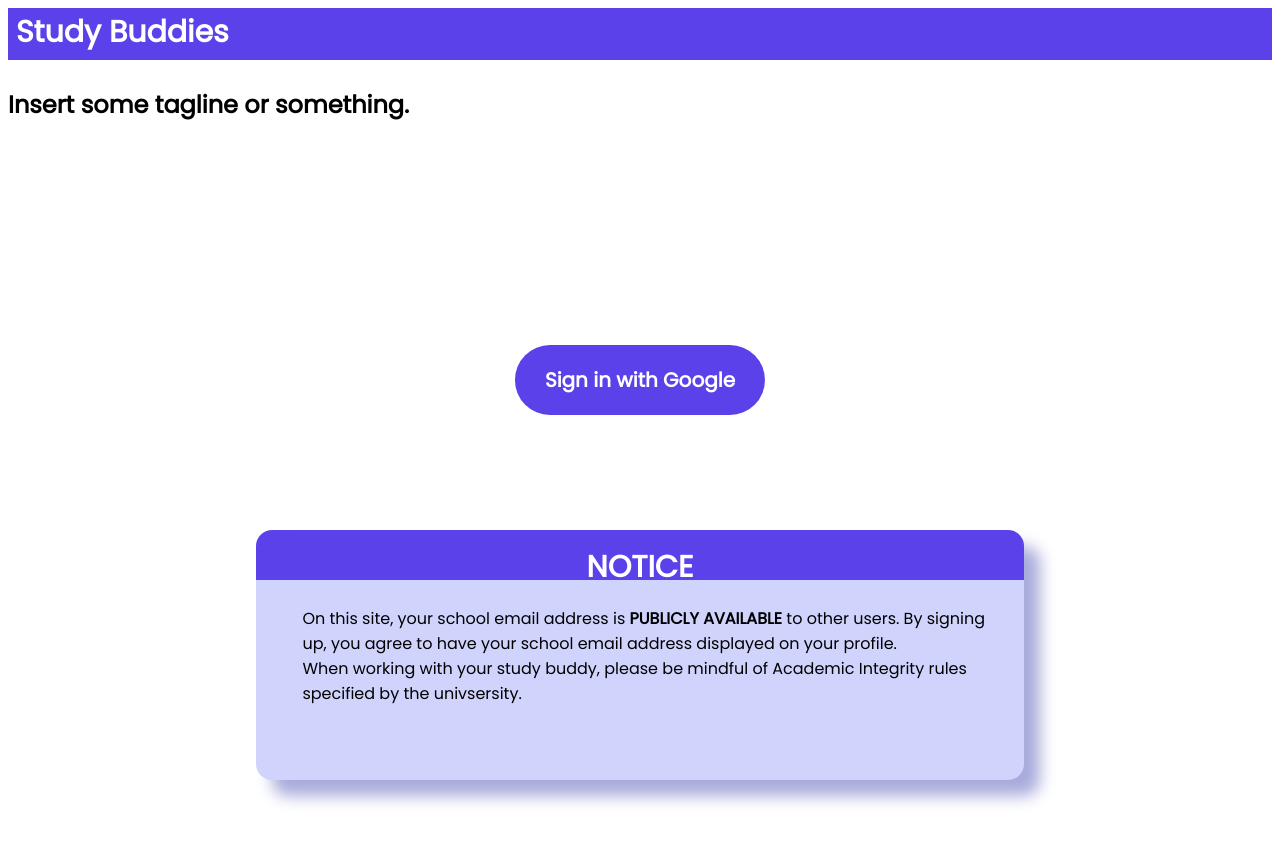
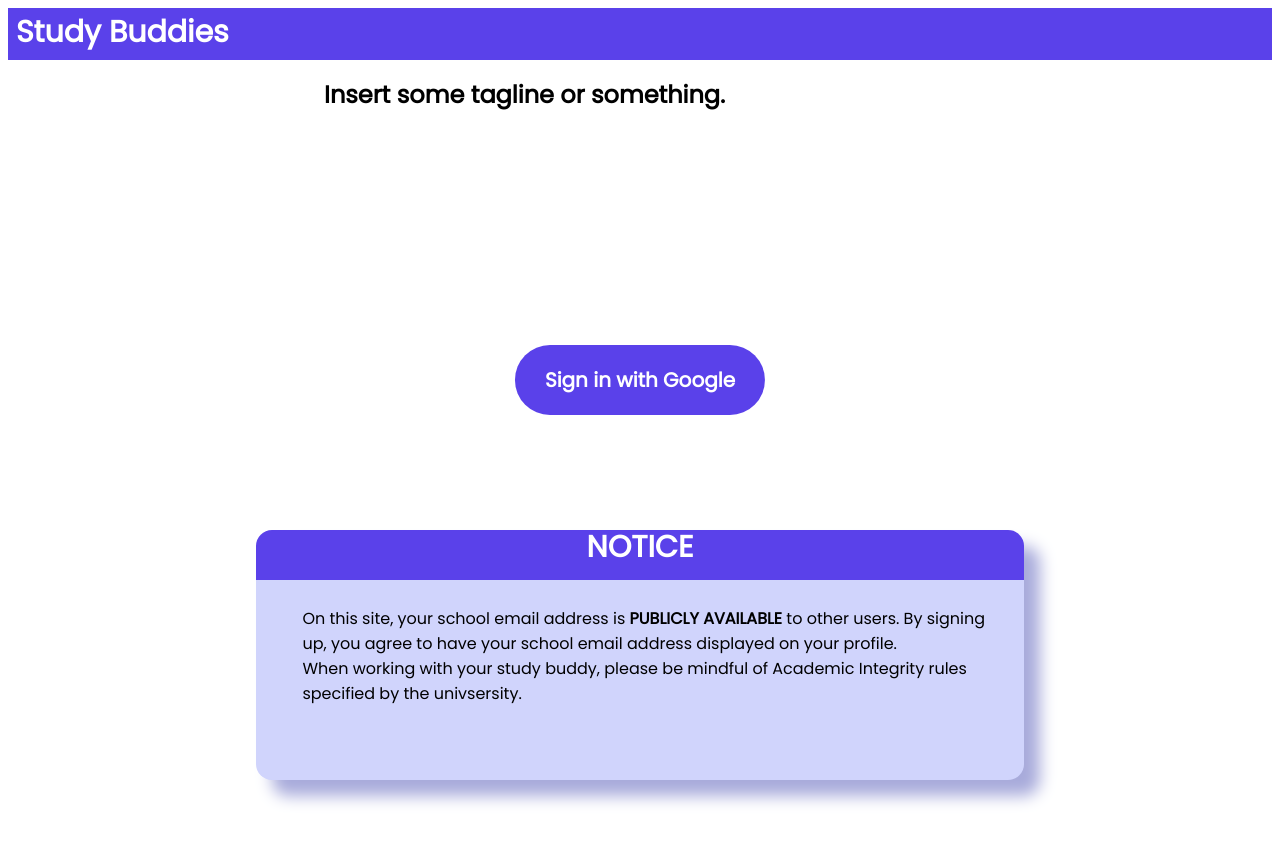
Before and after one commit to jenetic/studybudz, a React (Create React App) app: page / in a window 1280 px wide. Shown: the top 842 px of the page. Built offline with nearby package versions, Linux system fonts and the light colour scheme.

Commit message:
Added 'Saved!' message

```diff
--- a/src/pages/Login.css
+++ b/src/pages/Login.css
@@ -1,17 +1,15 @@
 @import url("https://fonts.googleapis.com/css?family=Poppins");
+
+.center {
+  margin: auto;
+  width: 50%;
+  padding: 10px;
+}
 
 /* Page scrolling settings */
 table {
   table-layout: fixed;
   overflow: scroll;
-}
-
-/* Setting font */
-@font-face {
-  font-family: "Poppins";
-  src: url("https://fonts.googleapis.com/css?family=Poppins");
-  font-style: normal;
-  font-weight: normal;
 }
 
 /* Page wide stuff */
@@ -41,8 +39,6 @@ body {
     display: flex;
 
     /* Font and font size */
-    font-family: "Poppins";
-    font-style: normal;
     font-weight: bold;
     font-size: 30px;
     line-height: 45px;
--- a/src/pages/Login.js
+++ b/src/pages/Login.js
@@ -21,7 +21,7 @@ function Login({ setIsAuth }) {
       <div>
         <iframe id="topbar"></iframe>
         <h1 id="StudyBuddies">Study Buddies</h1>
-        <h2 id="center">Insert some tagline or something.</h2>
+        <h2 className="center" id="tagline">Insert some tagline or something.</h2>
       </div>
       <button id="login" onClick={signInWithGoogle}>Sign in with Google</button>
       <iframe id="noticebox"></iframe>
--- a/src/pages/Profile.css
+++ b/src/pages/Profile.css
@@ -76,4 +76,9 @@
 #savebutton:active{
     background-color:#5a41ea;
     color: white;
+
 }
+
+#saveMessage {
+    display: none;
+}
--- a/src/pages/Profile.js
+++ b/src/pages/Profile.js
@@ -8,10 +8,7 @@ function Profile({ isAuth }) {
 
   let nagivate = useNavigate();
   const userColRef = collection(db, "users");
-  const [classes, setClasses] = useState("");
-  const [bio, setBio] = useState("");
   const [hasProfile, setHasProfile] = useState(true);
-  const [edit, setEdit] = useState(false);
 
   // If user not authenticated, redirect to login page
   useEffect(() => {
@@ -61,9 +58,12 @@ function Profile({ isAuth }) {
     .catch(err => {
       console.log(err);
     });
-    // Hide 'Edit Profile' section
-    setHasProfile(true);
-    setEdit(false);
+
+    // Displays "Saved!" after saving
+    const showSaveMessage = () => {
+      document.getElementById("saveMessage").style.display = "block";
+    }
+    showSaveMessage();
   };
 
   // UI
@@ -92,6 +92,7 @@ function Profile({ isAuth }) {
         <br/>
       </div>
       <button id='savebutton' onClick={updateProfile}>Save Profile</button>
+      <div className="note" id="saveMessage">Saved!</div>
     </div>
   )
 }
```
